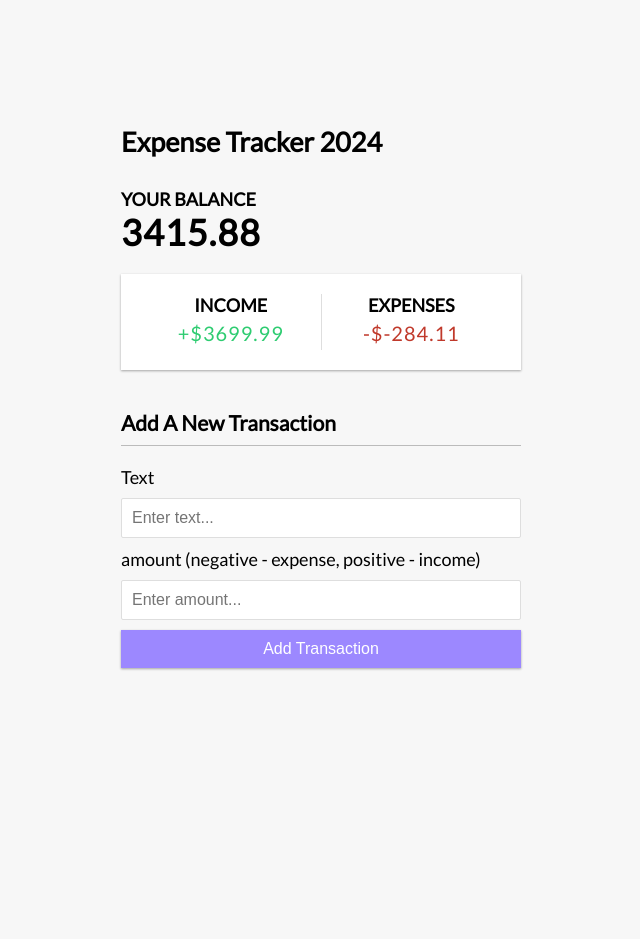
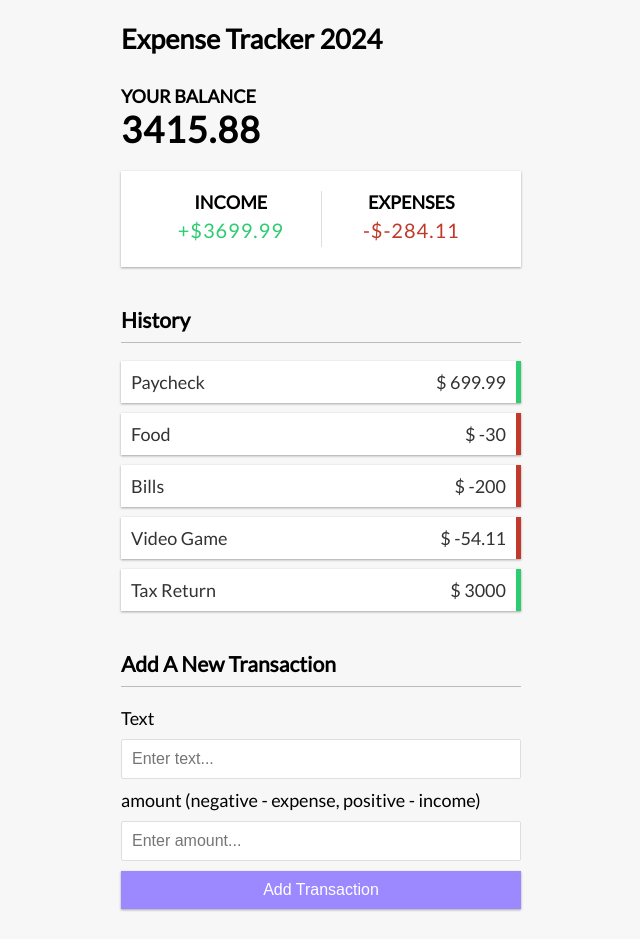
Before and after one commit to ivanttoprogram/expense-tracker, a Vue app: page / in a window 1280 px wide. Shown: the whole page, without its empty margins (319-959 px from the left). Before the commit the page ends 800 px from the top, so only its background shows below. Built offline with nearby package versions, Linux system fonts and the light colour scheme.

Commit message:
added transaction list

```diff
--- a/src/App.vue
+++ b/src/App.vue
@@ -3,6 +3,7 @@
   import Balance from './components/Balance.vue';
   import IncomeExpenses from './components/IncomeExpenses.vue';
   import AddTransaction from './components/AddTransaction.vue';
+  import TransactionList from './components/TransactionList.vue';
   import {ref, computed} from 'vue'
 
   const transactions = ref([
@@ -59,6 +60,7 @@ const generateUniqueId = () => {
   <div class="container">
     <Balance :total="total"></Balance>
     <IncomeExpenses :income="income" :expense="expense"></IncomeExpenses>
+    <TransactionList :transactions="transactions" @transactionDeleted="handleTransactionDeleted"></TransactionList>
     <AddTransaction @transactionSubmitted="handleTransactionSubmitted"></AddTransaction>
     <!-- {{  transactions }} -->
   </div>
--- /dev/null
+++ b/src/components/TransactionList.vue
@@ -0,0 +1,28 @@
+<script setup>
+import { defineProps, defineEmits } from 'vue';
+
+const props = defineProps({
+    transactions: {
+        type: Array,
+        require: true,
+    }
+})
+
+const emit = defineEmits(['transactionDeleted'])
+
+const deleteTransaction = (id) => {
+    emit('transactionDeleted', id)
+}
+</script>
+
+<template>
+    <h3>History</h3>
+    <ul id="list" class="list">
+        <li v-for="transaction in transactions" v-bind:key="transaction.id"
+        v-bind:class="transaction.amount < 0? 'minus' : 'plus'">
+        {{ transaction.text }} <span>$ {{ transaction.amount }}</span>
+        <button @click="deleteTransaction(transaction.id)" class="delete-btn">X</button>
+
+    </li>
+    </ul>
+</template>
```
